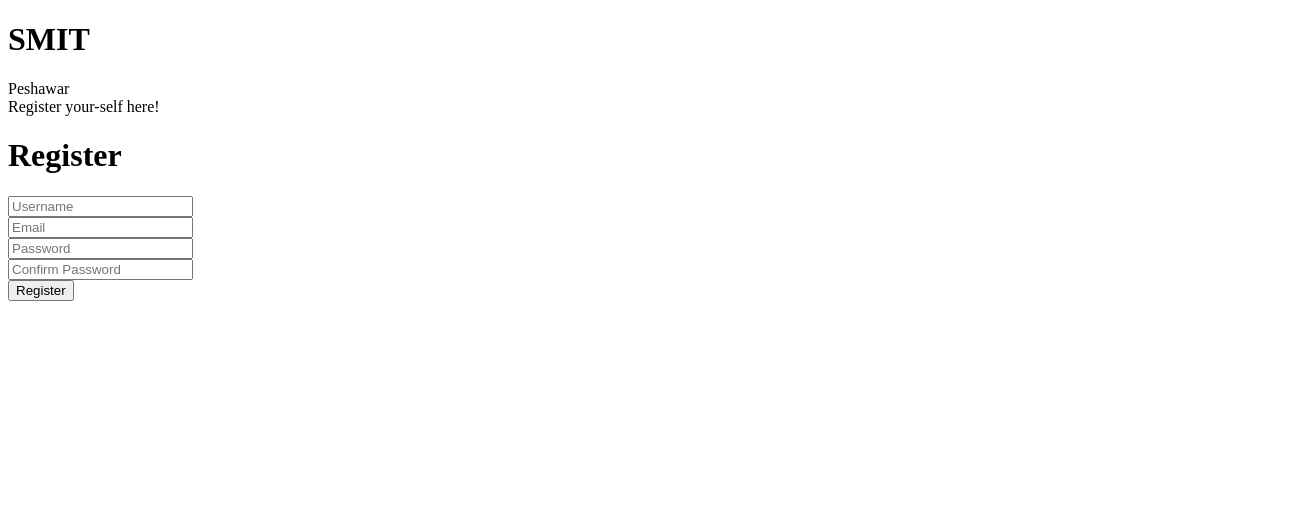
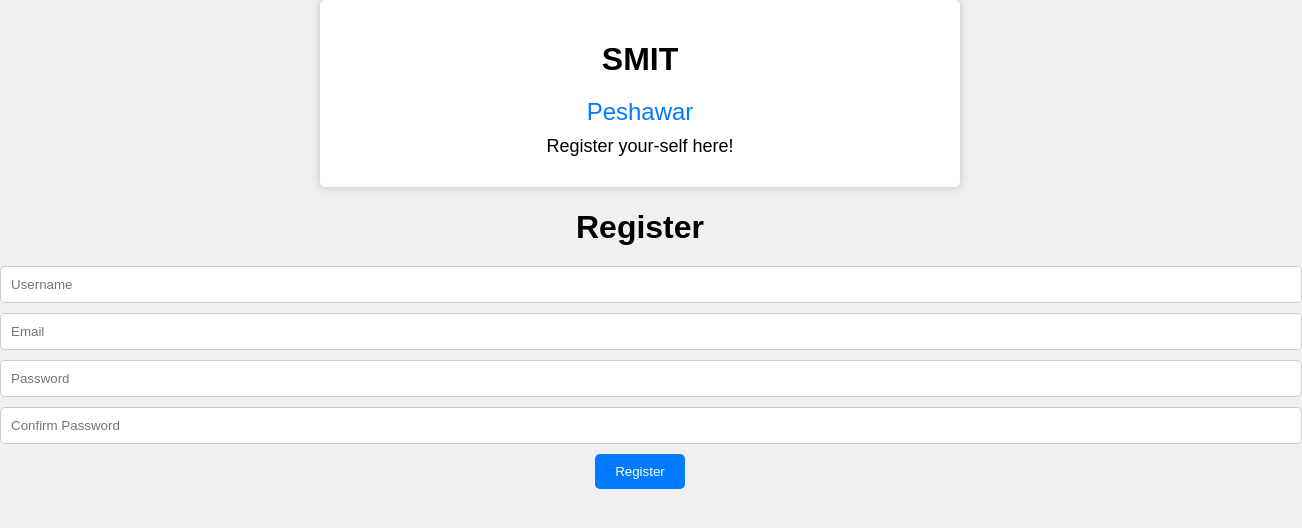
Before and after one commit to Hasnain-Siraj/multipages, a plain HTML site: page form.html in a window 1280 px wide. Shown: the whole page, 1302 px wide, since content can reach past the window. Drawn offline with Linux system fonts and the light colour scheme.

Commit message:
multipages

```diff
--- a/form.html
+++ b/form.html
@@ -3,7 +3,80 @@
 <head>
     <meta charset="UTF-8">
     <meta name="viewport" content="width=device-width, initial-scale=1.0">
-    <title>Document</title>
+    <title>SMIT Registration</title>
+    <style>
+        body {
+            font-family: Arial, sans-serif;
+            background-color: #f0f0f0;
+            margin: 0;
+            padding: 0;
+        }
+
+        .container {
+            max-width: 600px;
+            margin: 0 auto;
+            background-color: #fff;
+            padding: 20px;
+            border-radius: 5px;
+            box-shadow: 0 0 10px rgba(0, 0, 0, 0.2);
+        }
+
+        .container_1 {
+            text-align: center;
+        }
+
+        .title {
+            font-size: 24px;
+            color: #007BFF;
+        }
+
+        .context {
+            font-size: 18px;
+            margin: 10px 0;
+        }
+
+        .container_2 {
+            text-align: center;
+        }
+
+        h1 {
+            font-size: 32px;
+            margin-bottom: 20px;
+        }
+
+        .form_control {
+            margin: 10px 0;
+            position: relative;
+        }
+
+        input {
+            width: 100%;
+            padding: 10px;
+            border: 1px solid #ccc;
+            border-radius: 5px;
+        }
+
+        small {
+            position: absolute;
+            bottom: -18px;
+            left: 0;
+            font-size: 12px;
+            color: red;
+        }
+
+        button {
+            background-color: #007BFF;
+            color: #fff;
+            padding: 10px 20px;
+            border: none;
+            border-radius: 5px;
+            cursor: pointer;
+        }
+
+        button:hover {
+            background-color: #0056b3;
+        }
+    </style>
 </head>
 <body>
     <form action="">
```
